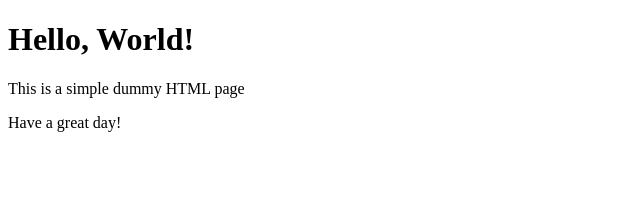
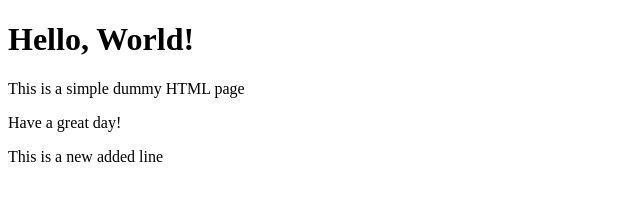
Before and after one commit to SachinArora007/Project2, a plain HTML site: page index.html in a window 1280 px wide. Shown: the whole page, without its empty margins (0-640 px from the left). Drawn offline with Linux system fonts and the light colour scheme.

Commit message:
new paragraph

```diff
--- a/index.html
+++ b/index.html
@@ -8,5 +8,6 @@
         <h1>Hello, World!</h1>
         <p>This is a simple dummy HTML page</p>
         <p>Have a great day!</p>
+        <p>This is a new added line</p>
     </body>
 </html>
```
